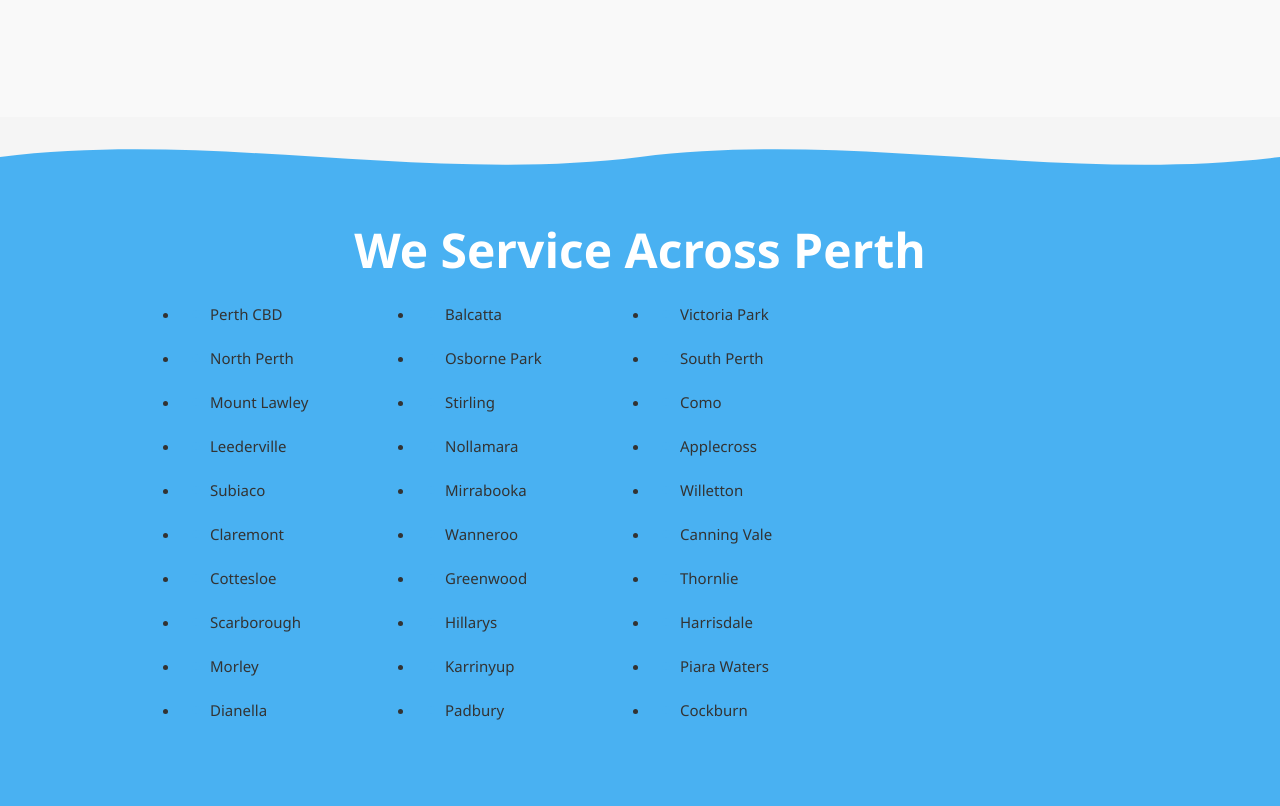
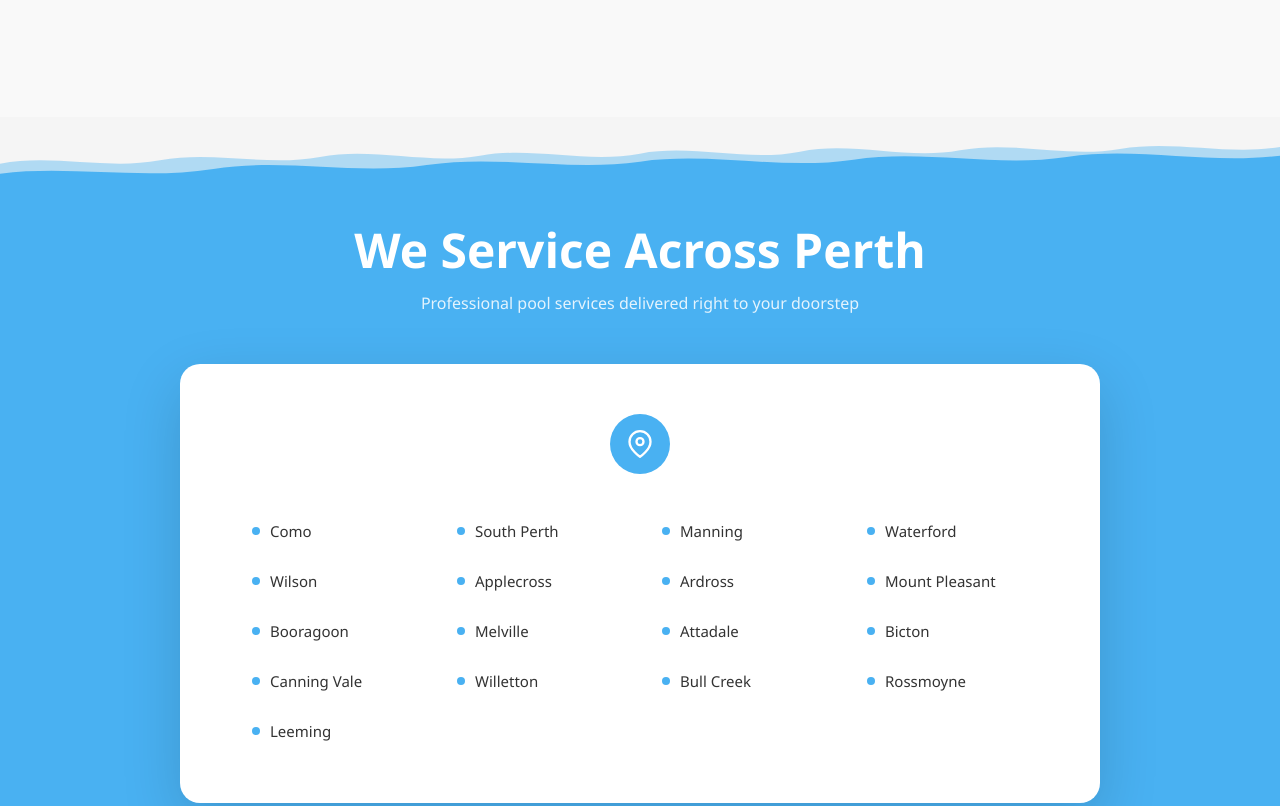
Before and after one commit to zaidkhan-div/6Starpool, a plain HTML site: page contact.html in a window 1280 px wide. Shown: the part 916-1722 px from the top of the page. Drawn offline with Linux system fonts and the light colour scheme.

Commit message:
worked on contact page

```diff
--- a/contact.html
+++ b/contact.html
@@ -137,65 +137,52 @@
         </div>
     </section>
 
+
     <!-- Service Areas Section -->
 
     <section class="service-areas-section">
         <div class="service-areas-wave-top">
             <svg viewBox="0 0 1440 120" preserveAspectRatio="none">
-                <path d="M0,60 C240,20 480,100 720,60 C960,20 1200,100 1440,60 L1440,0 L0,0 Z" fill="#f5f5f5" />
+                <path
+                    d="M0,70 C60,55 120,80 180,65 C240,50 300,75 360,60 C420,45 480,72 540,58 C600,44 660,70 720,55 C780,40 840,68 900,52 C960,36 1020,65 1080,50 C1140,35 1200,62 1260,48 C1320,34 1380,58 1440,45 L1440,0 L0,0 Z"
+                    fill="#f5f5f5" />
+                <path
+                    d="M0,85 C80,72 160,95 240,78 C320,61 400,88 480,72 C560,56 640,82 720,67 C800,52 880,80 960,64 C1040,48 1120,76 1200,60 C1280,44 1360,72 1440,58 L1440,0 L0,0 Z"
+                    fill="rgba(245,245,245,0.6)" />
             </svg>
         </div>
 
         <div class="service-areas-container">
             <h2 class="service-areas-heading">We Service Across Perth</h2>
+            <p class="service-areas-subtext">Professional pool services delivered right to your doorstep</p>
 
-            <div class="service-areas-grid">
-                <!-- Column 1 -->
-                <div class="service-areas-column service-areas-column-1">
-                    <ul class="service-areas-list">
-                        <li class="service-area-item">Perth CBD</li>
-                        <li class="service-area-item">North Perth</li>
-                        <li class="service-area-item">Mount Lawley</li>
-                        <li class="service-area-item">Leederville</li>
-                        <li class="service-area-item">Subiaco</li>
-                        <li class="service-area-item">Claremont</li>
-                        <li class="service-area-item">Cottesloe</li>
-                        <li class="service-area-item">Scarborough</li>
-                        <li class="service-area-item">Morley</li>
-                        <li class="service-area-item">Dianella</li>
-                    </ul>
+            <div class="service-areas-wrapper">
+                <div class="service-areas-icon">
+                    <svg viewBox="0 0 24 24" fill="none" xmlns="http://www.w3.org/2000/svg">
+                        <path d="M21 10c0 7-9 13-9 13s-9-6-9-13a9 9 0 0 1 18 0z" stroke="currentColor"
+                            stroke-width="2" />
+                        <circle cx="12" cy="10" r="3" stroke="currentColor" stroke-width="2" />
+                    </svg>
                 </div>
 
-                <!-- Column 2 -->
-                <div class="service-areas-column service-areas-column-2">
-                    <ul class="service-areas-list">
-                        <li class="service-area-item">Balcatta</li>
-                        <li class="service-area-item">Osborne Park</li>
-                        <li class="service-area-item">Stirling</li>
-                        <li class="service-area-item">Nollamara</li>
-                        <li class="service-area-item">Mirrabooka</li>
-                        <li class="service-area-item">Wanneroo</li>
-                        <li class="service-area-item">Greenwood</li>
-                        <li class="service-area-item">Hillarys</li>
-                        <li class="service-area-item">Karrinyup</li>
-                        <li class="service-area-item">Padbury</li>
-                    </ul>
-                </div>
-
-                <!-- Column 3 -->
-                <div class="service-areas-column service-areas-column-3">
-                    <ul class="service-areas-list">
-                        <li class="service-area-item">Victoria Park</li>
-                        <li class="service-area-item">South Perth</li>
-                        <li class="service-area-item">Como</li>
-                        <li class="service-area-item">Applecross</li>
-                        <li class="service-area-item">Willetton</li>
-                        <li class="service-area-item">Canning Vale</li>
-                        <li class="service-area-item">Thornlie</li>
-                        <li class="service-area-item">Harrisdale</li>
-                        <li class="service-area-item">Piara Waters</li>
-                        <li class="service-area-item">Cockburn</li>
-                    </ul>
+                <div class="service-areas-grid">
+                    <div class="service-area-item">Como</div>
+                    <div class="service-area-item">South Perth</div>
+                    <div class="service-area-item">Manning</div>
+                    <div class="service-area-item">Waterford</div>
+                    <div class="service-area-item">Wilson</div>
+                    <div class="service-area-item">Applecross</div>
+                    <div class="service-area-item">Ardross</div>
+                    <div class="service-area-item">Mount Pleasant</div>
+                    <div class="service-area-item">Booragoon</div>
+                    <div class="service-area-item">Melville</div>
+                    <div class="service-area-item">Attadale</div>
+                    <div class="service-area-item">Bicton</div>
+                    <div class="service-area-item">Canning Vale</div>
+                    <div class="service-area-item">Willetton</div>
+                    <div class="service-area-item">Bull Creek</div>
+                    <div class="service-area-item">Rossmoyne</div>
+                    <div class="service-area-item">Leeming</div>
                 </div>
             </div>
         </div>
```
Also changed, not shown: index.html (+1 -1 lines).
